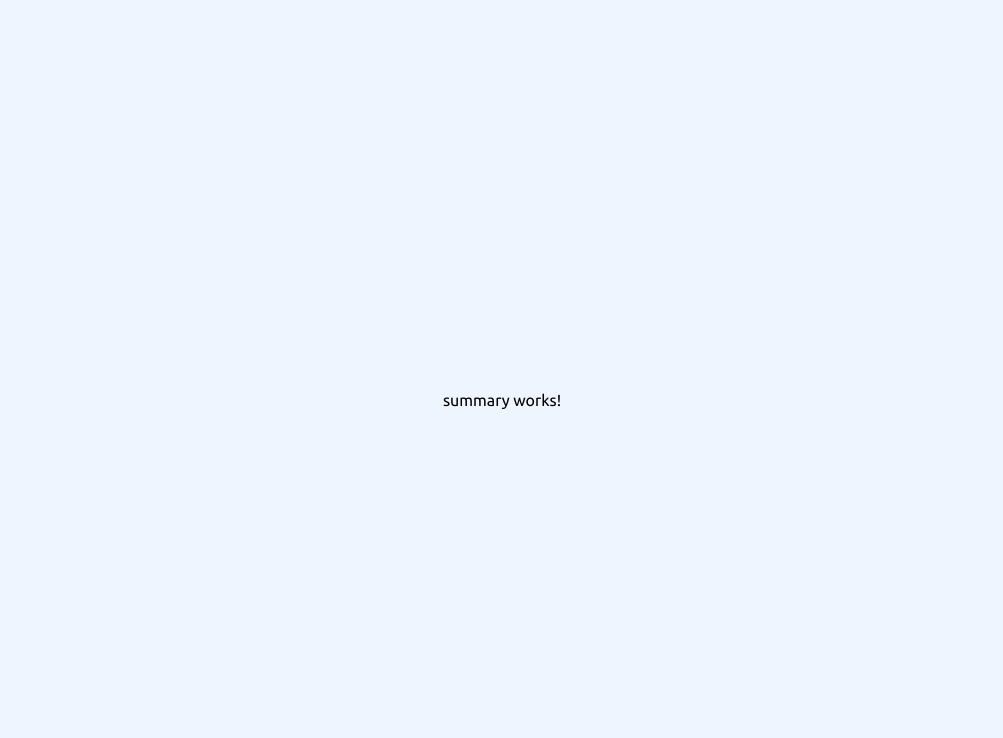
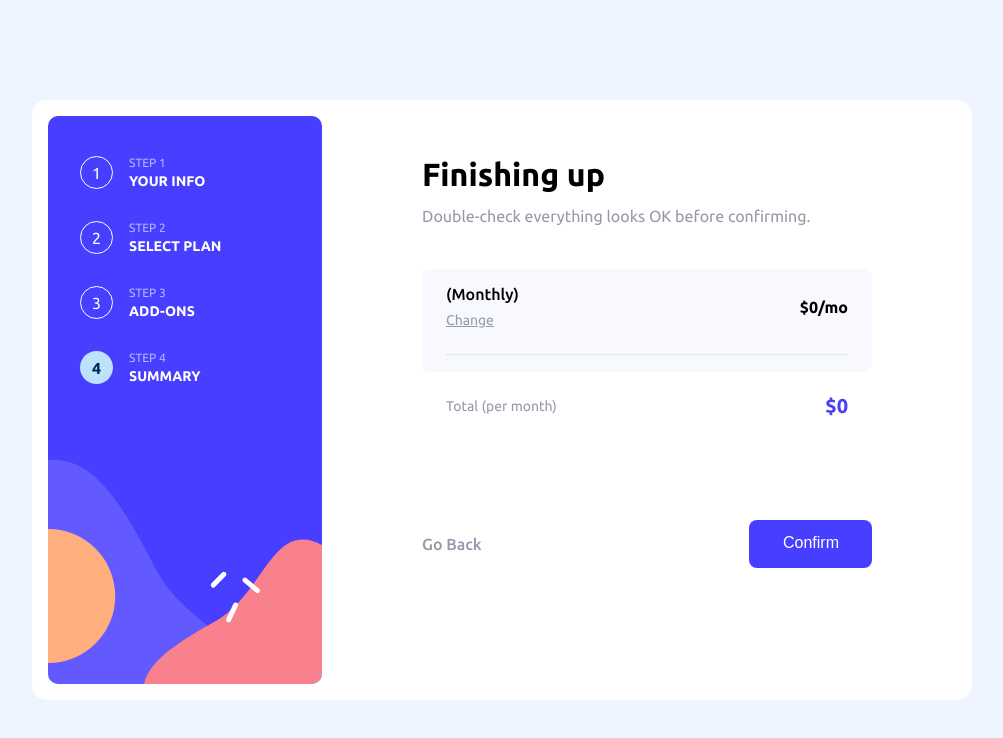
Before and after one commit to Paul-Blankson/lorem-gaming-ngrx, an Angular app: page /sign-up/summary in a window 1280 px wide. Shown: the top 738 px of the page, without its empty margins (138-1141 px from the left). Built offline with nearby package versions, Linux system fonts and the light colour scheme.

Commit message:
feat: use getFormData to get and display saved data

```diff
--- a/src/app/components/summary/summary.component.css
+++ b/src/app/components/summary/summary.component.css
@@ -0,0 +1,185 @@
+.summary__container {
+  width: 940px;
+  height: 600px;
+  background-color: var(--color-multi-step-background);
+  border-radius: 0.9375rem;
+  display: grid;
+  grid-template-columns: 274px 1fr;
+  gap: 6.25rem;
+  padding: 1rem;
+}
+
+.summary__content {
+  background-color: var(--color-multi-step-background);
+  width: 450px;
+  height: 372px;
+  margin-top: 40px;
+  display: flex;
+  flex-direction: column;
+  gap: 40px;
+}
+
+.summary__text-container {
+  display: flex;
+  flex-direction: column;
+  gap: 0.6875rem;
+}
+
+.summary__text {
+  font-size: 2rem;
+  font-weight: 700;
+  line-height: 36.7696px;
+  text-align: left;
+}
+
+.summary__paragrah {
+  font-size: 16px;
+  font-weight: 400;
+  line-height: 25px;
+  text-align: left;
+  color: var(--color-grey);
+}
+
+.summary__total-container {
+  width: 450px;
+  height: 228px;
+  display: flex;
+  align-items: center;
+  flex-direction: column;
+  gap: 24px;
+}
+
+.summary__card {
+  width: 100%;
+  /* height: 182px; */
+  border-radius: 0.5rem;
+  padding-inline: 24px;
+  background-color: #F8F9FF;
+  display: flex;
+  flex-direction: column;
+}
+
+.summary__plan-container {
+  height: 45px;
+  display: flex;
+  align-items: center;
+  justify-content: space-between;
+  margin-top: 1rem;
+  margin-bottom: 1.5rem;
+}
+
+.summary__plan-text-container {
+  display: flex;
+  flex-direction: column;
+  gap: 0.4375rem;
+}
+
+.summary__plan-text {
+  font-size: 16px;
+  font-weight: 500;
+  line-height: 18.38px;
+  text-align: left;
+  color: var(--color-demin);
+  font-family: Ubuntu;
+}
+
+.summary__plan-paragrah {
+  font-size: 0.875rem;
+  font-weight: 400;
+  line-height: 20px;
+  text-align: left;
+  text-decoration-line: underline;
+  text-decoration-style: solid;
+  color: var(--color-grey);
+}
+
+.summary__plan-paragrah:hover {
+  color: var(--color-deep-blue);
+  cursor: pointer;
+}
+
+.summary__plan-price {
+  font-size: 16px;
+  font-weight: 700;
+  line-height: 20px;
+  text-align: right;
+  color: var(--color-demin);
+}
+
+.summary__card-line {
+  width: 100%;
+  border-top: 1px solid var(--color-grey);
+  opacity: 20.43%;
+  margin-bottom: 1rem;
+}
+
+.summary__card-add0n {
+  width: 100%;
+  height: 20px;
+  display: flex;
+  align-items: center;
+  justify-content: space-between;
+  margin-bottom: 1rem;
+}
+
+.summary__card-add0n-text {
+  font-size: 14px;
+  font-weight: 400;
+  line-height: 20px;
+  text-align: left;
+  color: var(--color-grey);
+}
+
+.summary__add0n-price {
+  font-size: 14px;
+  font-weight: 400;
+  line-height: 20px;
+  text-align: right;
+  color: var(--color-demin);
+}
+
+.total__amount-container {
+  width: 402px;
+  height: 22px;
+  display: flex;
+  align-items: center;
+  justify-content: space-between;
+}
+
+.amount__lable {
+  font-size: 14px;
+  font-weight: 400;
+  line-height: 20px;
+  text-align: left;
+  color: var(--color-grey);
+}
+
+.summary_amount {
+  font-size: 20px;
+  font-weight: 700;
+  line-height: 20px;
+  text-align: right;
+  color: var(--color-deep-blue);
+}
+
+.summary__button-container {
+  width: 450px;
+  height: 48px;
+  display: flex;
+  align-items: center;
+  justify-content: space-between;
+  margin-top: 80px;
+}
+
+.confirm__btn {
+  width: 123px;
+  border-radius: 8px;
+  padding: 14px 24px 16px 25px;
+  border: none;
+  background-color: var(--color-deep-blue);
+  color: var(--color-multi-step-background);
+  font-size: 1rem;
+  font-weight: 500;
+  line-height: 1.1487rem;
+  text-align: center;
+}
--- a/src/app/components/summary/summary.component.html
+++ b/src/app/components/summary/summary.component.html
@@ -1 +1,52 @@
-<p>summary works!</p>
+<div class="summary__container">
+  <div class="summary__sidebar-container">
+    <app-sidebar></app-sidebar>
+  </div>
+
+  <div class="summary__content">
+    <div class="summary__text-container">
+      <h1 class="summary__text">Finishing up</h1>
+      <p class="summary__paragrah">
+        Double-check everything looks OK before confirming.
+      </p>
+    </div>
+
+    <div class="summary__total-container">
+      <div class="summary__card">
+        <!-- Plan Details -->
+        <div class="summary__plan-container">
+          <div class="summary__plan-text-container">
+            <h2 class="summary__plan-text">
+              {{ formData.selectPlan.plan }}
+              ({{ formData.selectPlan.isYearly ? 'Yearly' : 'Monthly' }})
+            </h2>
+            <p class="summary__plan-paragrah">Change</p>
+          </div>
+          <h2 class="summary__plan-price">
+            ${{ formData.selectPlan.price }}/{{ formData.selectPlan.isYearly ? 'yr' : 'mo' }}
+          </h2>
+        </div>
+
+        <hr class="summary__card-line" />
+        @for(addOn of formData.addOns; track $index){
+        <div class="summary__card-add0n">
+          <p class="summary__card-add0n-text">{{ addOn.name }}</p>
+          ${{ addOn.price }}/{{ formData.selectPlan.isYearly ? 'yr' : 'mo' }}
+        </div>
+      }
+
+        <!-- Total -->
+      </div>
+      <div class="total__amount-container">
+        <p class="amount__lable">Total ({{ formData.selectPlan.isYearly ? 'per year' : 'per month' }})</p>
+        <h3 class="summary_amount">{{ totalPrice | currency: 'USD':'symbol':'1.0-1' }}</h3>
+      </div>
+
+    <div class="summary__button-container">
+      <button class="transparent__btn" (click)="goBack()">Go Back</button>
+      <button class="confirm__btn" type="submit" (click)="confirm()">
+        Confirm
+      </button>
+    </div>
+  </div>
+</div>
--- a/src/app/components/summary/summary.component.ts
+++ b/src/app/components/summary/summary.component.ts
@@ -1,11 +1,42 @@
-import { Component } from '@angular/core';
-
+import { Component, OnInit } from '@angular/core';
+import { SidebarComponent } from '../sidebar/sidebar.component';
+import { Router } from '@angular/router';
+import { FormDataService } from '../../service/form-data.service';
+import { CurrencyPipe } from '@angular/common';
 @Component({
   selector: 'app-summary',
-  imports: [],
+  imports: [SidebarComponent, CurrencyPipe],
   templateUrl: './summary.component.html',
   styleUrl: './summary.component.css'
 })
-export class SummaryComponent {
+export class SummaryComponent implements OnInit {
+  formData: any = {};
+  totalPrice: number = 0;
 
+  constructor(
+    private router: Router,
+    private formDataService: FormDataService
+  ) {}
+
+  ngOnInit(): void {
+    this.formData = this.formDataService.getFormData();
+    this.calculateTotalPrice();
+  }
+
+  calculateTotalPrice(): void {
+    const basePrice = this.formData.selectPlan.price;
+    const addOnsPrice = this.formData.addOns.reduce(
+      (acc: number, addOn: any) => acc + (addOn.price || 0),
+      0
+    );
+    this.totalPrice = basePrice + addOnsPrice;
+  }
+
+  goBack(): void {
+    this.router.navigate(['/sign-up/select-plan']);
+  }
+
+  confirm(): void {
+    console.log('Confirmation complete:', this.formData);
+  }
 }
```
